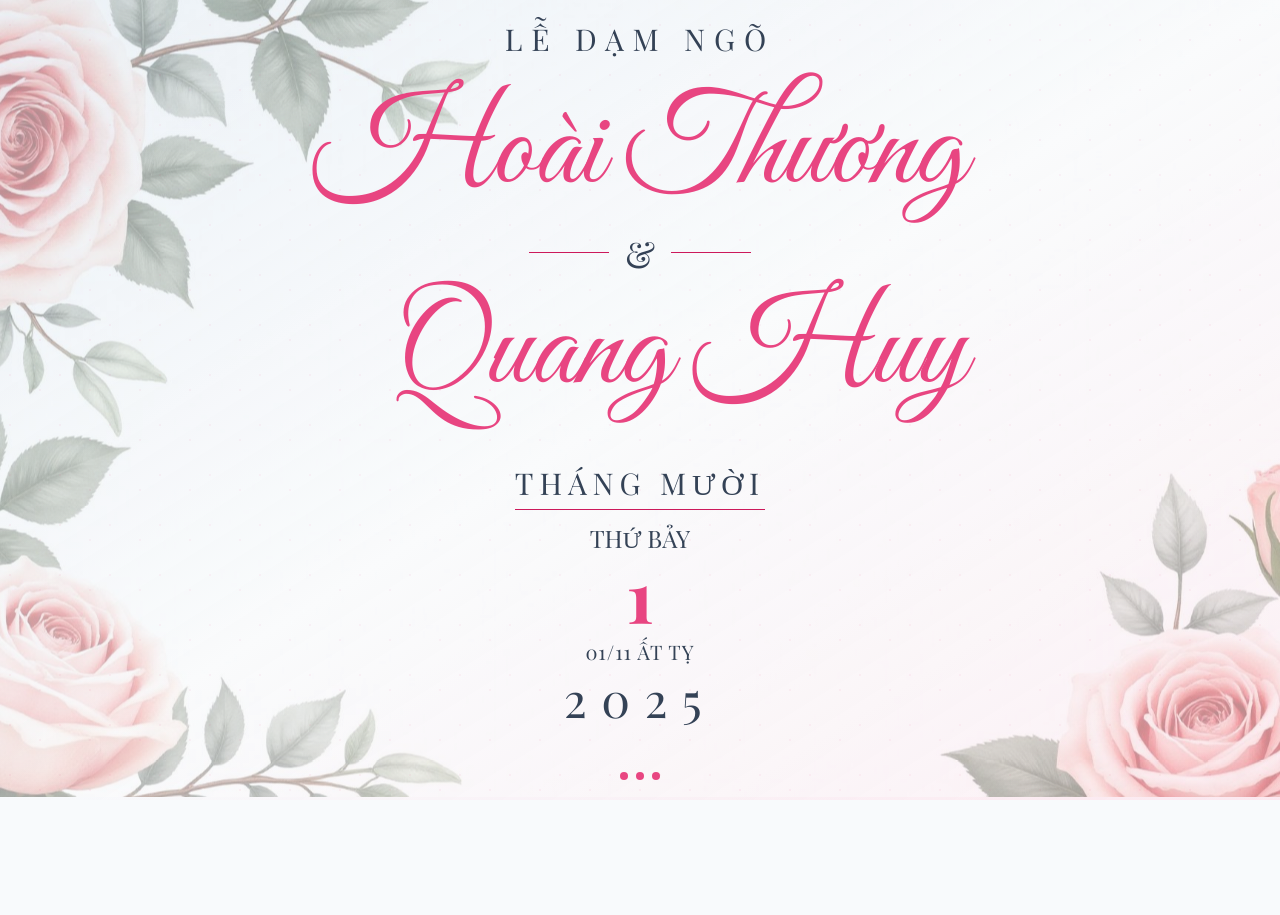
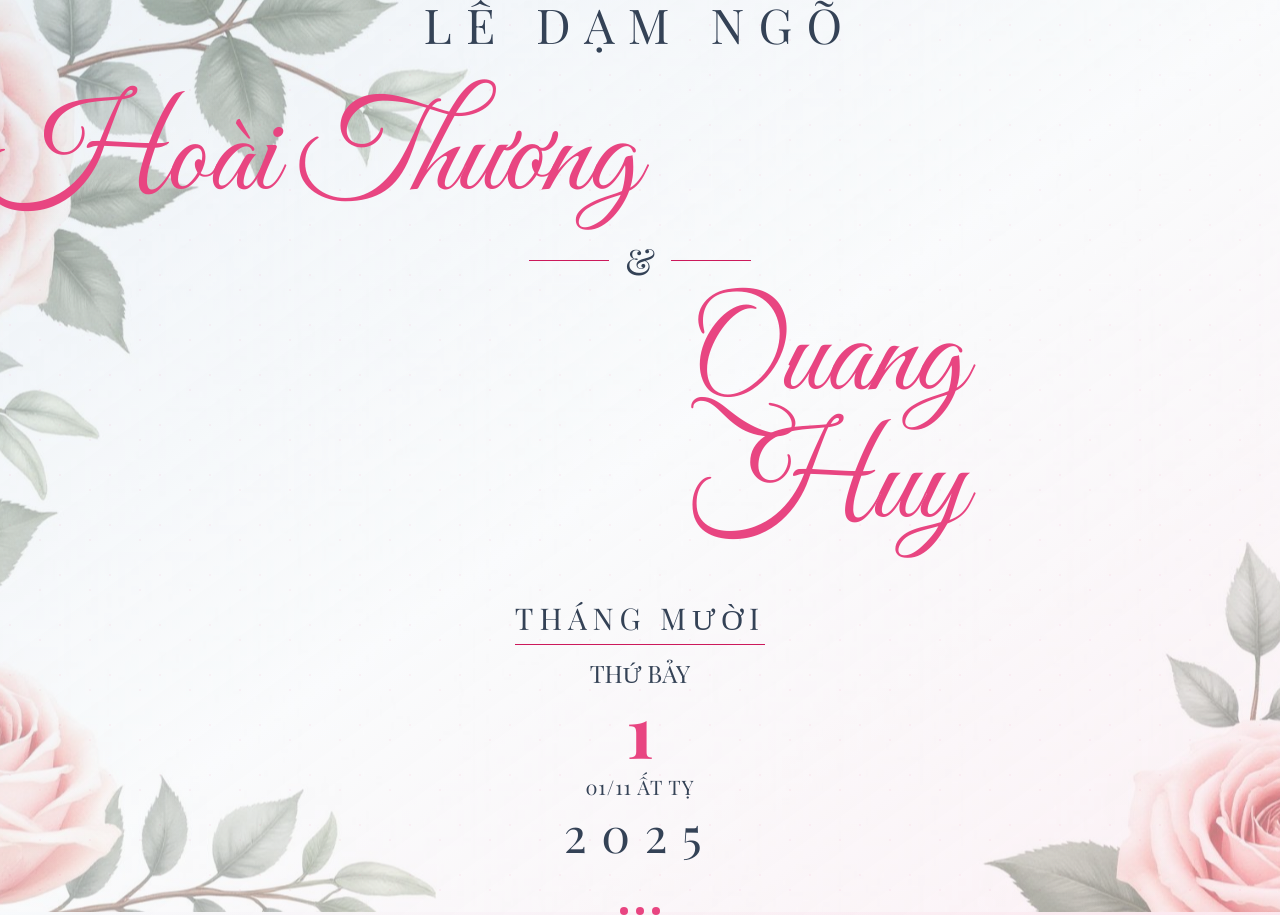
Before and after one commit to huyzblm98/wedding-huy-thuong, a React (Vite) app: page / in a window 1280 px wide. Before the commit the page ends 800 px from the top, so only its background shows below. Built offline with nearby package versions, Linux system fonts and the light colour scheme; the HTML template or start-up script is replaced by a standard one.

Commit message:
Refactor wedding hero section

```diff
--- a/src/components/WeddingHero.tsx
+++ b/src/components/WeddingHero.tsx
@@ -12,7 +12,7 @@ const WeddingHero = () => {
     <div className="relative min-h-screen flex items-center justify-center overflow-hidden bg-gradient-to-br from-wedding-blue via-background to-wedding-rose-light">
       {/* Animated Background Image */}
       <div
-        className="absolute inset-0 animate-float opacity-70"
+        className="absolute inset-0 animate-float opacity-80"
         style={{
           backgroundImage: `url(${floralTopLeft})`,
           backgroundSize: 'cover',
@@ -26,12 +26,12 @@ const WeddingHero = () => {
 
       {/* Main Content */}
       <div className={`relative z-10 text-center px-6 transition-all duration-1000 ${isVisible ? 'opacity-100 translate-y-0' : 'opacity-0 translate-y-10'}`}>
-        <h2 className="font-playfair text-xl md:text-2xl lg:text-3xl tracking-[0.3em] text-wedding-text mb-8 animate-fade-in">
+        <h2 className="font-playfair text-2xl md:text-4xl lg:text-5xl tracking-[0.3em] text-wedding-text mb-12 animate-fade-in">
           LỄ DẠM NGÕ
         </h2>
 
         <div className="mb-6 animate-fade-in max-w-4xl mx-auto" style={{ animationDelay: '0.3s' }}>
-          <h1 className="font-script text-6xl md:text-8xl lg:text-9xl text-wedding-rose mb-2 text-left">
+          <h1 className="font-script text-6xl md:text-8xl lg:text-9xl text-wedding-rose mb-2 text-left" style={{ marginLeft: '-50%' }}>
             Hoài Thương
           </h1>
           <div className="flex items-center justify-center gap-4 my-4">
@@ -39,7 +39,7 @@ const WeddingHero = () => {
             <span className="font-playfair text-3xl md:text-4xl text-wedding-text">&</span>
             <div className="h-px w-20 bg-wedding-accent"></div>
           </div>
-          <h1 className="font-script text-6xl md:text-8xl lg:text-9xl text-wedding-rose text-right">
+          <h1 className="font-script text-6xl md:text-8xl lg:text-9xl text-wedding-rose text-right" style={{ marginLeft: '25%' }}>
             Quang Huy
           </h1>
         </div>
```
